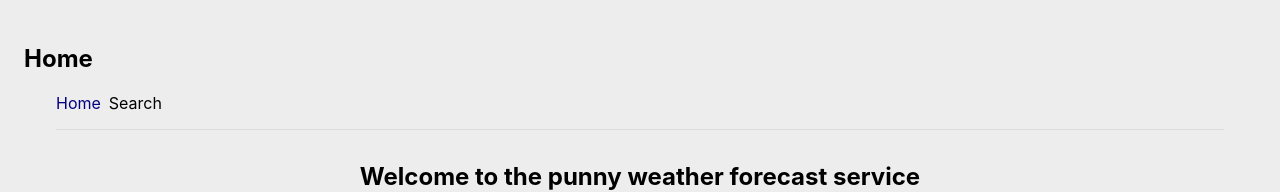
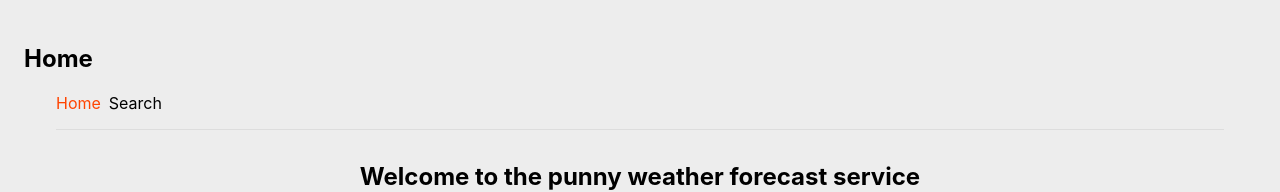
Before and after one commit to megwali/punny-weather, a React (Create React App) app: page / in a window 1280 px wide. Shown: the top 192 px of the page. Built offline with nearby package versions, Linux system fonts and the light colour scheme; no server answers.

Commit message:
update active menu style

```diff
--- a/src/components/Menu.js
+++ b/src/components/Menu.js
@@ -6,11 +6,11 @@ const Menu = () => {
 const { pathname } = useLocation();
   return (
     <MenuContainer>
-      <NavLink activeStyle={{ color: 'navy' }} exact to="/">Home</NavLink>
-      <NavLink activeStyle={{ color: 'navy' }} isActive={(match) => match} to="/search">Search</NavLink>
+      <NavLink activeStyle={{ color: 'orangered' }} exact to="/">Home</NavLink>
+      <NavLink activeStyle={{ color: 'orangered' }} isActive={(match) => match} to="/search">Search</NavLink>
 
       {pathname === '/locate' && (
-        <NavLink activeStyle={{ color: 'navy' }} isActive={(match) => match} to="/locate">My forecast</NavLink>
+        <NavLink activeStyle={{ color: 'orangered' }} isActive={(match) => match} to="/locate">Locate me</NavLink>
       )}
     </MenuContainer>
   );
```
Also changed, not shown: 1 other file (tests, documents, lock files or other folders).
